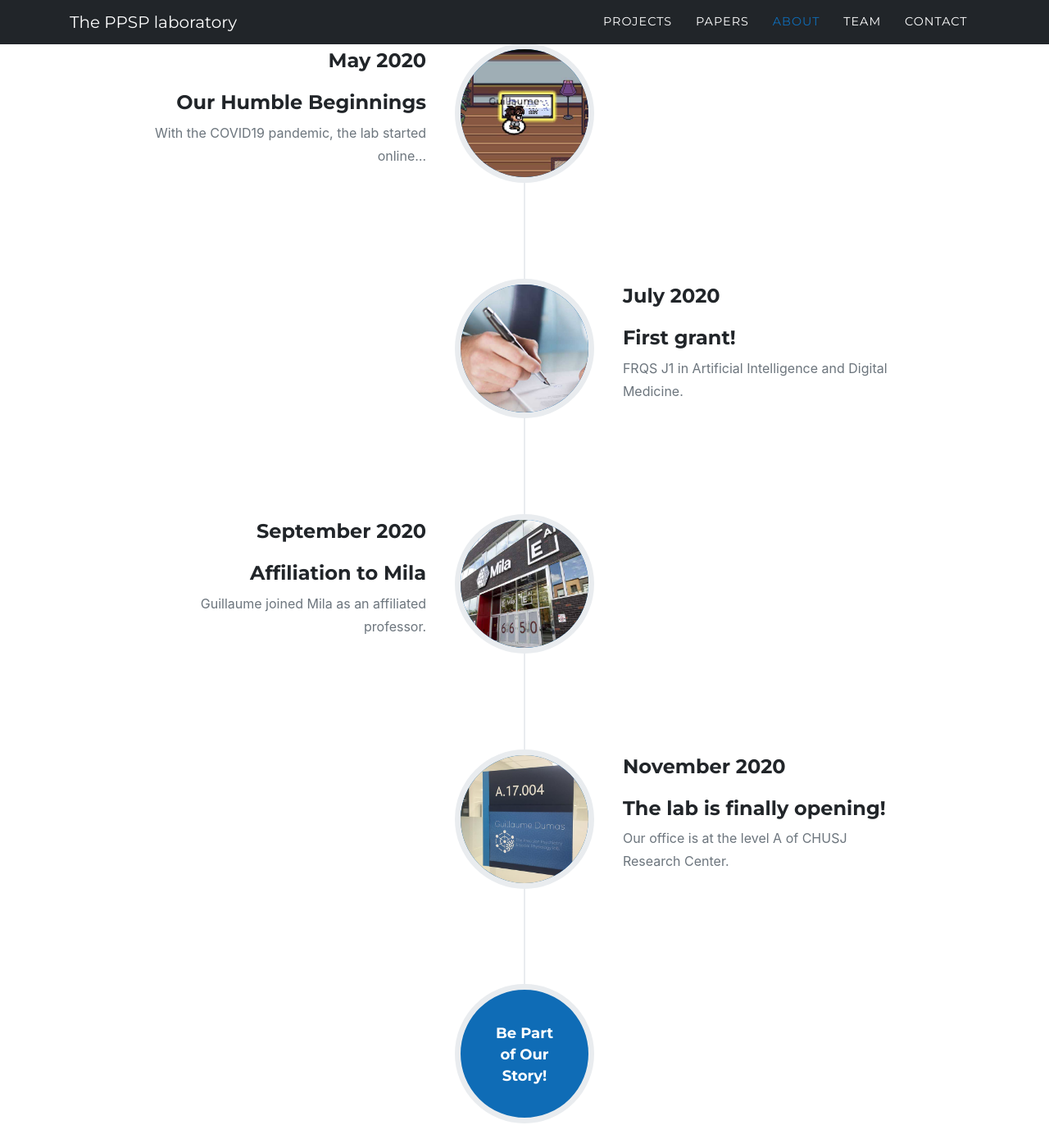
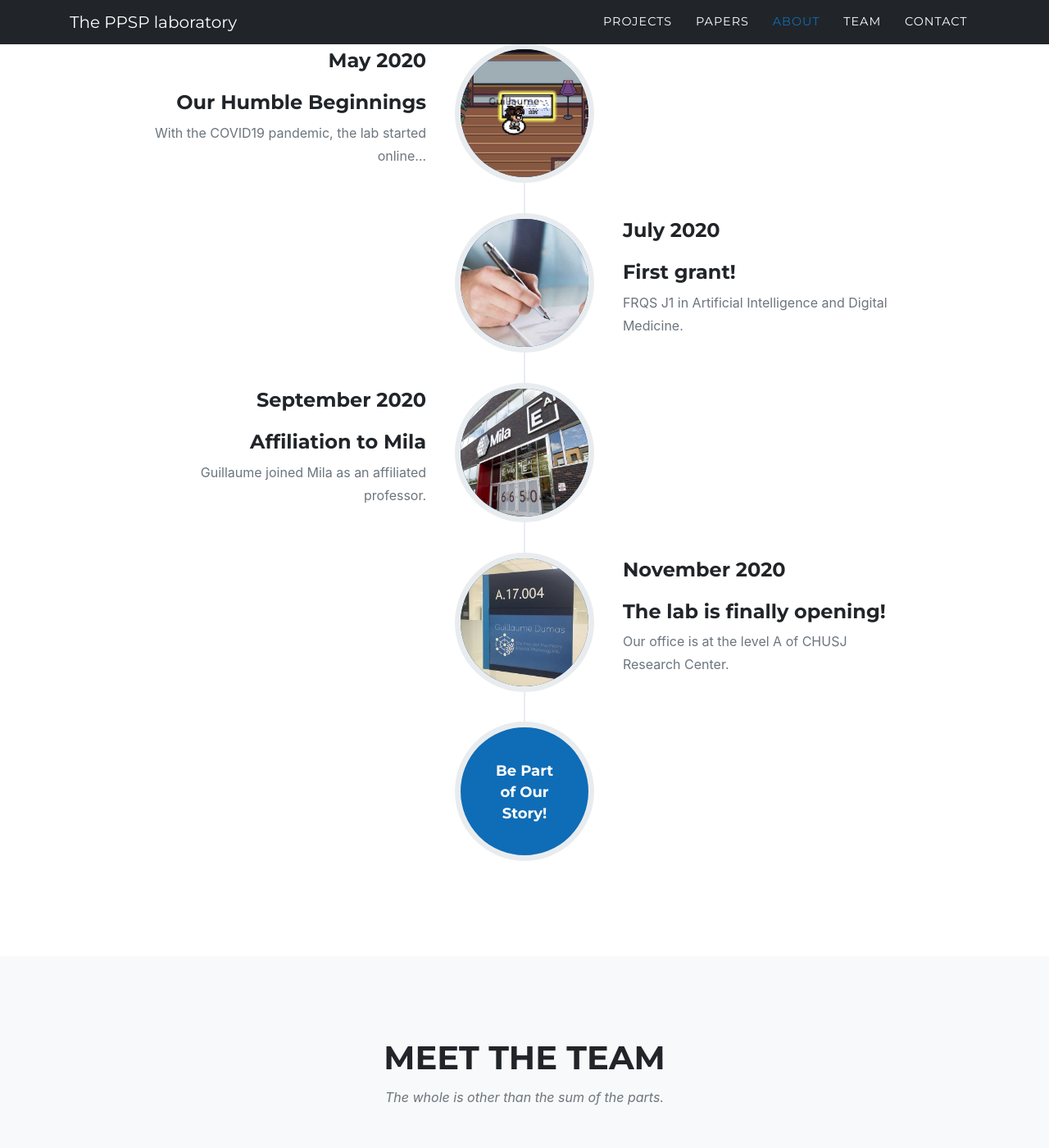
Before and after one commit to raviriley/agency-jekyll-theme, a Jekyll site: the page built from index.md, in a window 1280 px wide and 1400 px high, scrolled down 2830 px. Shown: the whole window at 82% size. Built offline with Jekyll 4.4.1, drawn with Linux system fonts in a browser that asks for light colours; some web fonts are replaced.

Commit message:
Change Timeline margins

```diff
--- a/_sass/layout/_timeline.scss
+++ b/_sass/layout/_timeline.scss
@@ -16,7 +16,7 @@
   > li {
     position: relative;
     min-height: 50px;
-    margin-bottom: 50px;
+    margin-bottom: 10px;
     &:after,
     &:before {
       display: table;
@@ -106,7 +106,7 @@
     }
     > li {
       min-height: 100px;
-      margin-bottom: 100px;
+      margin-bottom: 20px;
       .timeline-panel {
         float: left;
         width: 41%;
```
